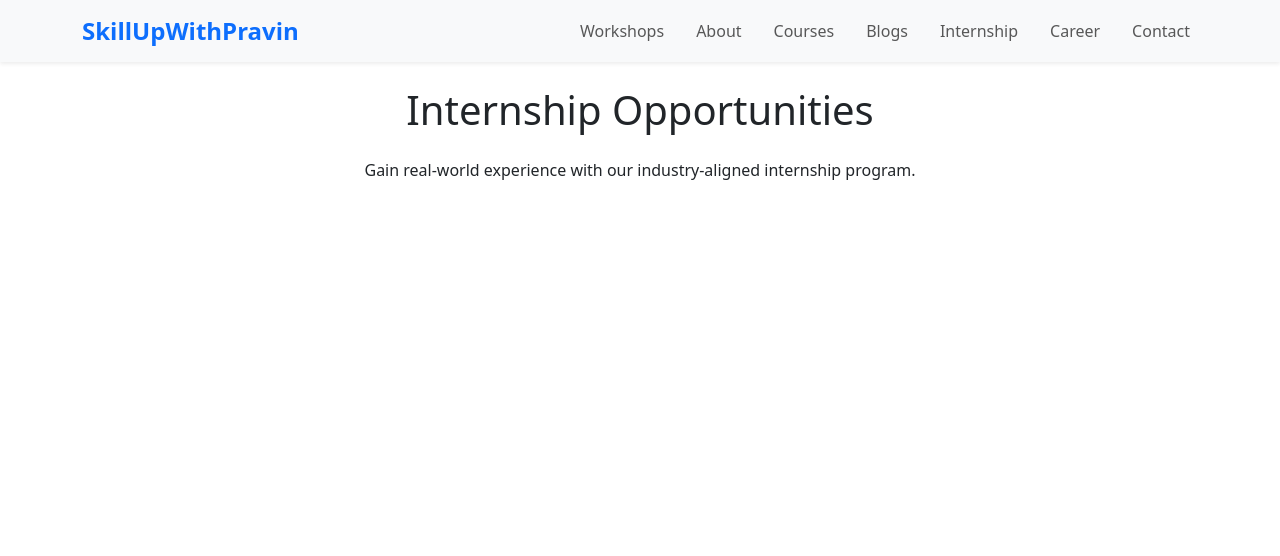
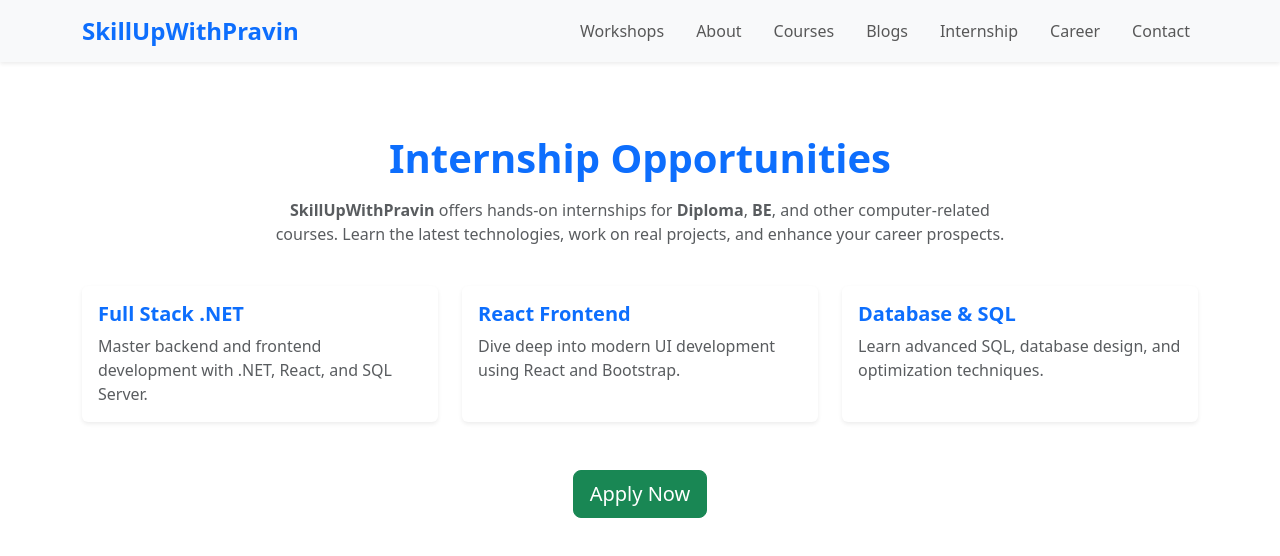
Before and after one commit to pravinlalge2025/skillupwithpravin, a React (Vite) app: page /internship in a window 1280 px wide. Shown: the top 556 px of the page. Built offline with nearby package versions, Linux system fonts and the light colour scheme.

Commit message:
course and intership pages updated

```diff
--- a/src/pages/Courses.jsx
+++ b/src/pages/Courses.jsx
@@ -1,14 +1,46 @@
-import React from 'react';
+import React from "react";
+import { Container, Row, Col, Card } from "react-bootstrap";
 
-const Courses = () => (
-  <div>
-    <h1 className="text-3xl font-bold text-blue-600 text-center">Our Courses</h1>
-    <ul className="mt-6 space-y-4 text-lg list-disc list-inside">
-      <li>Full Stack .NET Developer Program</li>
-      <li>React Frontend Development</li>
-      <li>SQL Server & Database Design</li>
-    </ul>
-  </div>
-);
+const Courses = () => {
+  const courses = [
+    {
+      title: "Full Stack .NET Developer",
+      description:
+        "Master C#, ASP.NET Core, and Entity Framework to build robust enterprise applications.",
+    },
+    {
+      title: "React Frontend Development",
+      description:
+        "Learn React, hooks, and state management to create high-performance modern web apps.",
+    },
+    {
+      title: "SQL Server & Database Design",
+      description:
+        "Gain expertise in SQL Server, database normalization, and complex queries.",
+    },
+  ];
+
+  return (
+    <Container className="my-5">
+      <h1 className="text-center text-primary mb-5 fw-bold">Our Courses</h1>
+      <Row>
+        {courses.map((course, index) => (
+          <Col md={4} key={index} className="mb-4">
+            <Card className="h-100 shadow-sm border-0">
+              <Card.Body>
+                <Card.Title className="fw-bold text-dark">
+                  {course.title}
+                </Card.Title>
+                <Card.Text className="text-muted">
+                  {course.description}
+                </Card.Text>
+              </Card.Body>
+            </Card>
+          </Col>
+        ))}
+      </Row>
+    </Container>
+  );
+};
 
 export default Courses;
--- a/src/pages/Internship.jsx
+++ b/src/pages/Internship.jsx
@@ -1,10 +1,58 @@
-import React from 'react';
+// src/pages/Internship.jsx
+import React from "react";
+import { Container, Row, Col, Button, Card } from "react-bootstrap";
 
-const Internship = () => (
-  <div className="text-center">
-    <h1 className="text-3xl font-bold text-blue-600">Internship Opportunities</h1>
-    <p className="mt-4">Gain real-world experience with our industry-aligned internship program.</p>
-  </div>
-);
+const Internship = () => {
+  return (
+    <Container className="py-5">
+      <Row className="justify-content-center text-center mb-4">
+        <Col md={8}>
+          <h1 className="fw-bold text-primary">Internship Opportunities</h1>
+          <p className="text-muted mt-3">
+            <strong>SkillUpWithPravin</strong> offers hands-on internships for
+            <strong> Diploma</strong>, <strong>BE</strong>, and other
+            computer-related courses.
+            Learn the latest technologies, work on real projects, and enhance
+            your career prospects.
+          </p>
+        </Col>
+      </Row>
+
+      <Row className="g-4 justify-content-center">
+        {[
+          {
+            title: "Full Stack .NET",
+            text: "Master backend and frontend development with .NET, React, and SQL Server.",
+          },
+          {
+            title: "React Frontend",
+            text: "Dive deep into modern UI development using React and Bootstrap.",
+          },
+          {
+            title: "Database & SQL",
+            text: "Learn advanced SQL, database design, and optimization techniques.",
+          },
+        ].map((course, idx) => (
+          <Col md={4} key={idx}>
+            <Card className="h-100 shadow-sm border-0">
+              <Card.Body>
+                <Card.Title className="text-primary fw-bold">
+                  {course.title}
+                </Card.Title>
+                <Card.Text className="text-muted">{course.text}</Card.Text>
+              </Card.Body>
+            </Card>
+          </Col>
+        ))}
+      </Row>
+
+      <div className="text-center mt-5">
+        <Button variant="success" size="lg">
+          Apply Now
+        </Button>
+      </div>
+    </Container>
+  );
+};
 
 export default Internship;
```
